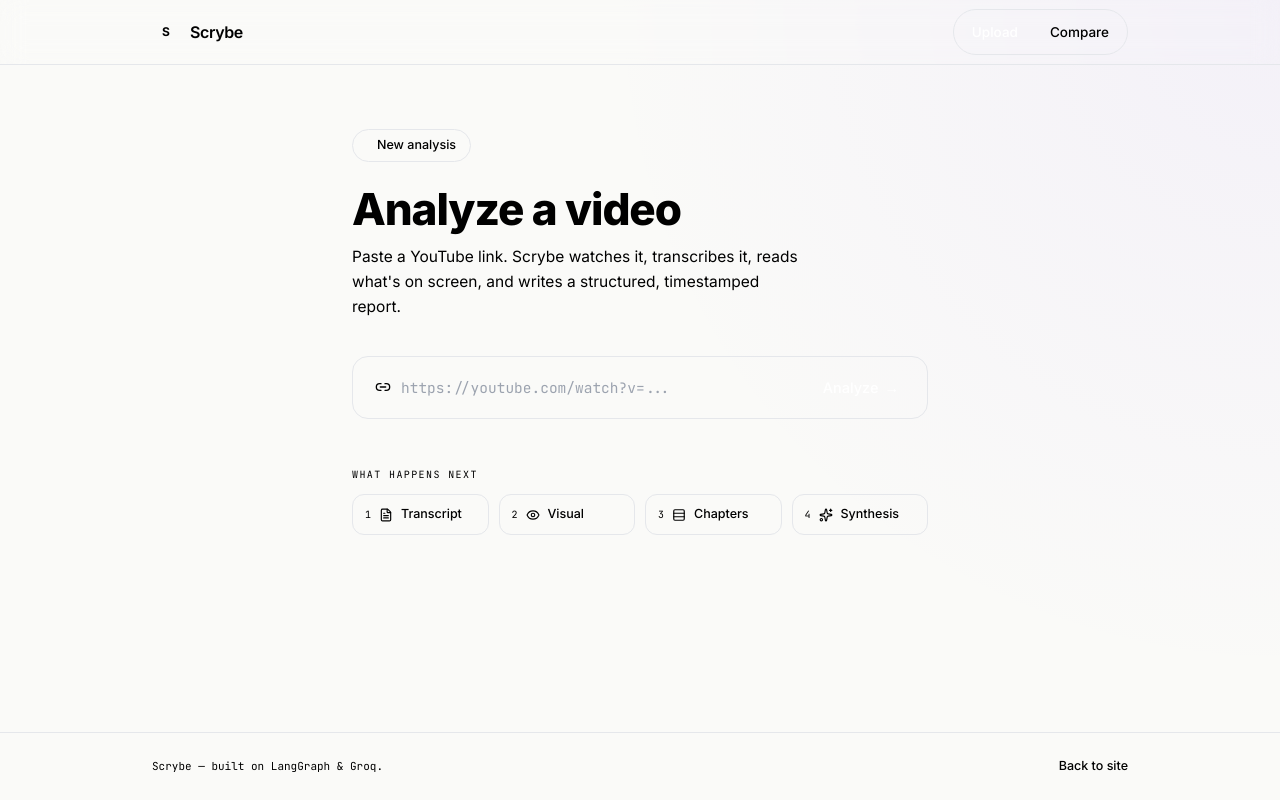
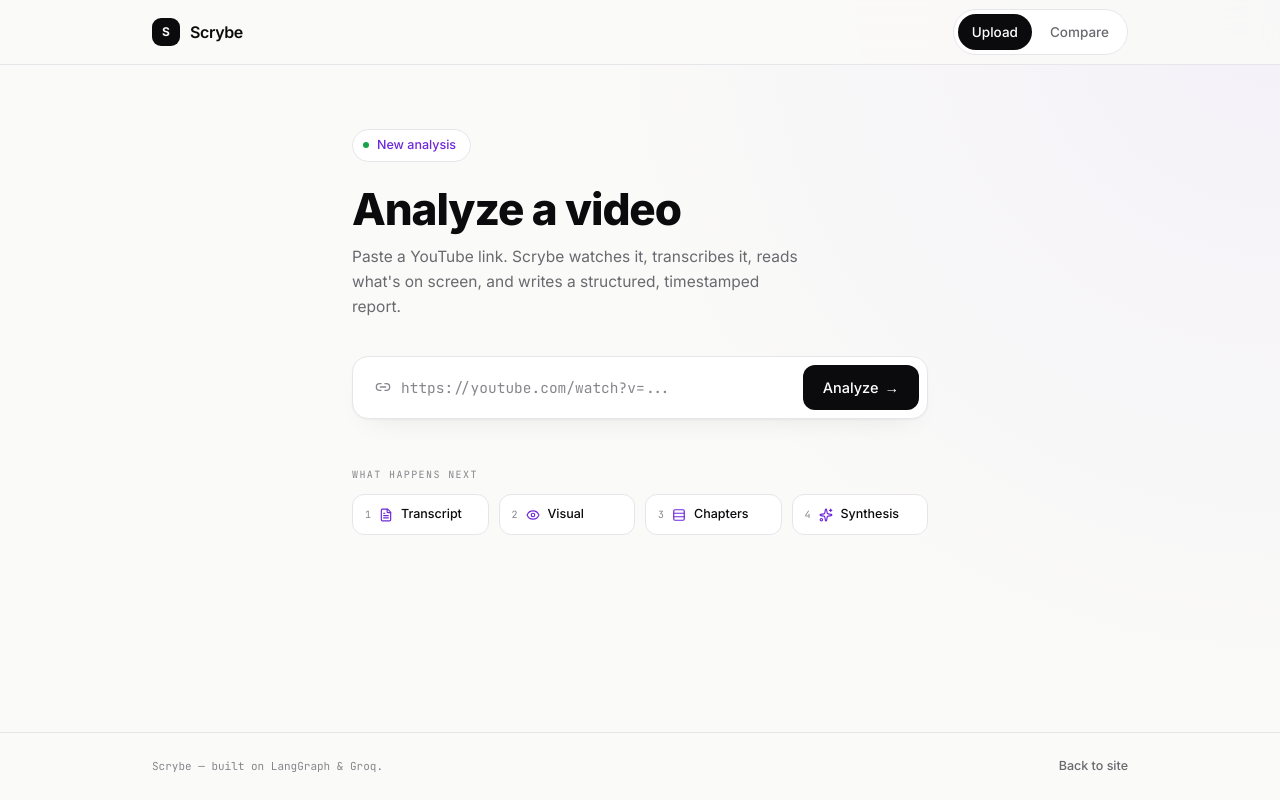
Before and after one commit to VisheshKamble/Scrybe, a React (Vite) app in the folder frontend/: page /app in a window 1280 px wide. Built offline with nearby package versions, Linux system fonts and the light colour scheme.

Commit message:
Update frontend/tailwind.config.js

```diff
--- a/frontend/tailwind.config.js
+++ b/frontend/tailwind.config.js
@@ -4,18 +4,84 @@
   theme: {
     extend: {
       colors: {
-        ink: '#0D0F12',
-        surface: '#15181D',
-        border: '#262B33',
-        primary: '#EDEBE5',
-        secondary: '#9B9C9A',
-        signal: '#F2A63C',
-        trace: '#33B7A0',
+        // --- unified product theme. Everything, marketing site and the
+        // workspace alike, now shares this one palette (namespaced "lp-*"
+        // for historical reasons) so the whole product feels like a
+        // single considered piece of software. ---
+        lp: {
+          bg: '#FAFAF8',
+          card: '#FFFFFF',
+          ink: '#0B0B0D',
+          muted: '#69696F',
+          faint: '#86868D',
+          line: '#E7E5EA',
+          violet: '#6D28D9',
+          violet2: '#8B5CF6',
+          violetsoft: '#F3EEFE',
+          green: '#16A34A',
+          greensoft: '#EFFAF1',
+          blue: '#2563EB',
+          bluesoft: '#EFF4FE',
+          amber: '#B45309',
+          ambersoft: '#FDF3E7',
+          red: '#DC2626',
+          redsoft: '#FDF0EF',
+        },
       },
       fontFamily: {
         sans: ['Inter', 'sans-serif'],
         mono: ['"JetBrains Mono"', 'monospace'],
       },
+      boxShadow: {
+        card: '0 1px 2px 0 rgba(11,11,13,0.04), 0 12px 32px -18px rgba(11,11,13,0.12)',
+        'card-lg': '0 30px 60px -15px rgba(20,10,40,0.18)',
+        'violet-glow': '0 16px 40px -20px rgba(109,40,217,0.35)',
+        'ring-focus': '0 0 0 3px rgba(109,40,217,0.15)',
+      },
+      keyframes: {
+        float: {
+          '0%, 100%': { transform: 'translateY(0px) rotate(-1.2deg)' },
+          '50%': { transform: 'translateY(-14px) rotate(-1.2deg)' },
+        },
+        'pulse-dot': {
+          '0%, 100%': { opacity: 1, transform: 'scale(1)' },
+          '50%': { opacity: 0.45, transform: 'scale(0.85)' },
+        },
+        marquee: {
+          '0%': { transform: 'translateX(0)' },
+          '100%': { transform: 'translateX(-50%)' },
+        },
+        'gradient-x': {
+          '0%, 100%': { backgroundPosition: '0% 50%' },
+          '50%': { backgroundPosition: '100% 50%' },
+        },
+        shimmer: {
+          '0%': { backgroundPosition: '-200% 0' },
+          '100%': { backgroundPosition: '200% 0' },
+        },
+        'caret-blink': {
+          '0%, 100%': { opacity: 1 },
+          '50%': { opacity: 0 },
+        },
+        'fade-up': {
+          '0%': { opacity: 0, transform: 'translateY(10px)' },
+          '100%': { opacity: 1, transform: 'translateY(0)' },
+        },
+        'scale-in': {
+          '0%': { opacity: 0, transform: 'scale(0.96)' },
+          '100%': { opacity: 1, transform: 'scale(1)' },
+        },
+      },
+      animation: {
+        float: 'float 6s ease-in-out infinite',
+        'pulse-dot': 'pulse-dot 1.6s ease-in-out infinite',
+        marquee: 'marquee 28s linear infinite',
+        'gradient-x': 'gradient-x 6s ease infinite',
+        shimmer: 'shimmer 2.2s ease-in-out infinite',
+        'caret-blink': 'caret-blink 1s step-end infinite',
+        'fade-up': 'fade-up 0.5s cubic-bezier(0.16,1,0.3,1) both',
+        'scale-in': 'scale-in 0.35s cubic-bezier(0.16,1,0.3,1) both',
+      },
     },
   },
   plugins: [],
```
